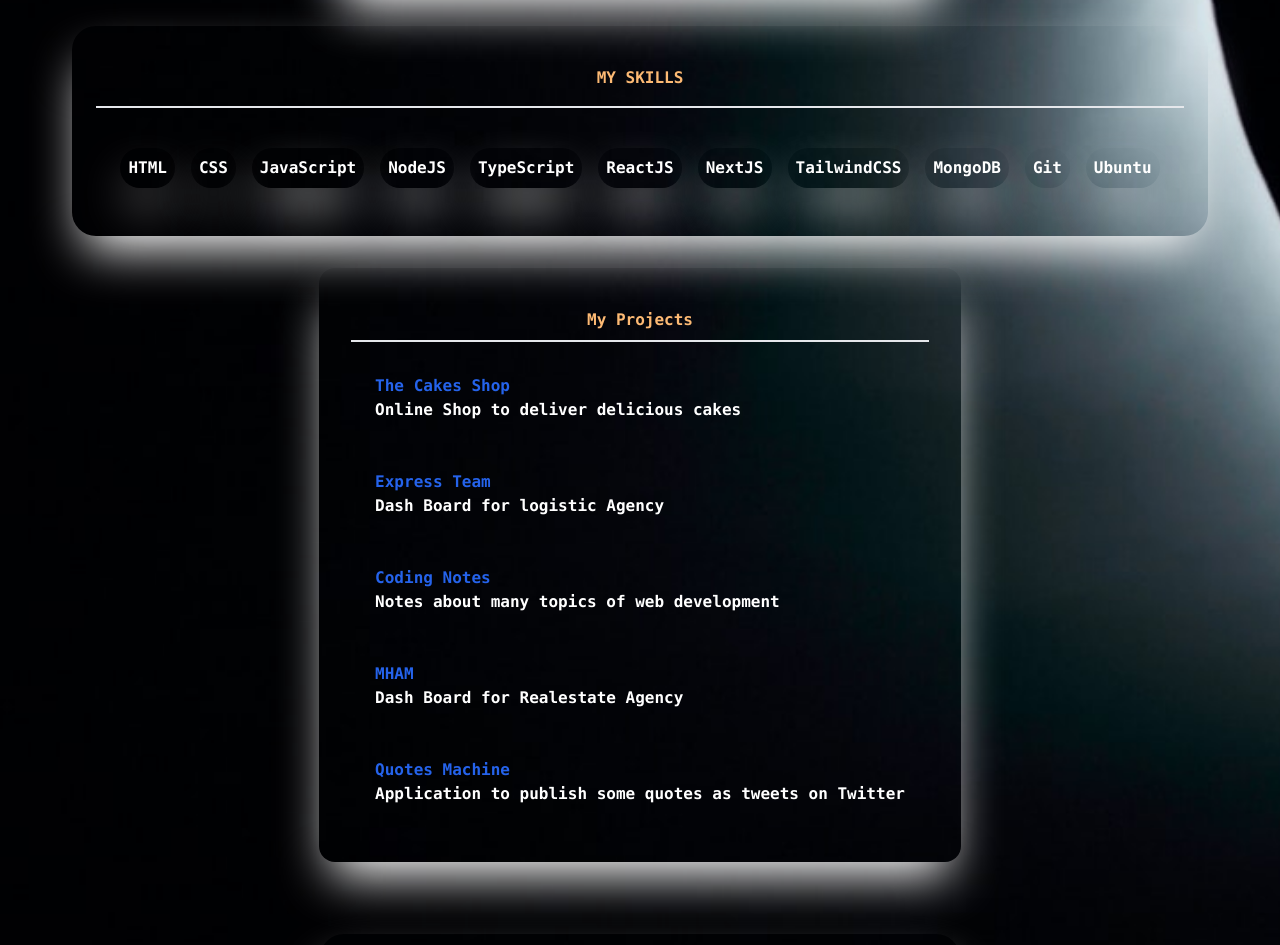
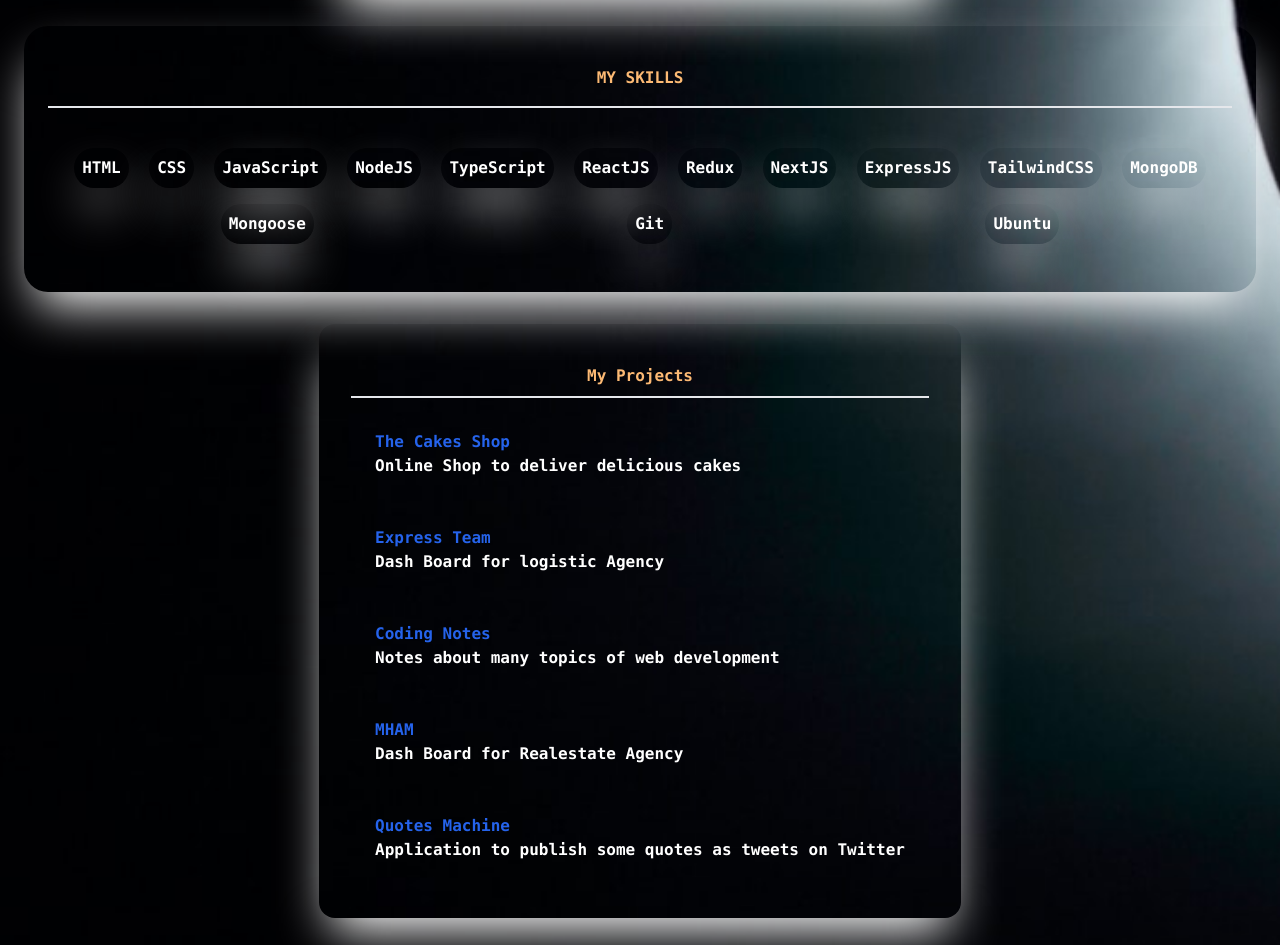
Before and after one commit to stormkid2009/portfolio, a Next.js app: page / in a window 1280 px wide. Shown: the part 1560-2505 px from the top of the page. Built offline with nearby package versions, Linux system fonts and the light colour scheme.

Commit message:
adding express mongoose redux to skills and delete unused files

```diff
--- a/components/main/sidebar.tsx
+++ /dev/null
@@ -1,12 +0,0 @@
-import React from 'react'
-import "tailwindcss/tailwind.css"
-
-function SideBar() {
-  return (
-    <div className='h-full bg-pyramids-img w-40'>
-
-    </div>
-  )
-}
-
-export default SideBar
--- a/components/main/skills/container.tsx
+++ b/components/main/skills/container.tsx
@@ -1,4 +1,6 @@
 import React from 'react'
+import TailwindCSS from './tailwindcss'
+
 import JavaScript from './javascript'
 import NextJS from './nextjs'
 import ReactJS from './reactjs'
@@ -9,25 +11,30 @@ import Git from './git'
 import HTML from './html'
 import CSS from './css'
 import Ubuntu from './ubuntu'
-import TailwindCSS from './tailwindcss'
+import ExpressJS from './expressjs'
+import Mongoose from './mongoose'
+import Redux from './redux'
 
 
 export default function SkillsContainer() {
   return (
       <div id="skills-section" className='shadow-2xl shadow-white rounded-3xl font-extrabold p-2 m-2'>
-        <div className='text-center font-mono text-orange-300  '>
+        <div className='text-center  text-orange-300  '>
           <h1 className='border-b-2 p-4 m-4'>MY SKILLS</h1>
         </div>
-    <div   className='flex flex-wrap justify-around font-mono  h-full   p-4 m-4 '>
+    <div   className='flex flex-wrap justify-around   h-full   p-4 m-4 '>
         <HTML />
         <CSS />
         <JavaScript />
         <NodeJS />
         <TypeScript />
         <ReactJS />
+        <Redux />
         <NextJS />
+        <ExpressJS />
         <TailwindCSS />
         <MongoDB />
+        <Mongoose />
         <Git />
         <Ubuntu />
     </div>
--- /dev/null
+++ b/components/main/skills/expressjs.tsx
@@ -0,0 +1,15 @@
+import React from 'react'
+import "tailwindcss/tailwind.css"
+
+
+function ExpressJS() {
+  return (
+    <div className='
+    rounded-full shadow-2xl shadow-white p-2 m-2
+    flex  items-center'>
+      <span>ExpressJS</span>
+    </div>
+  )
+}
+
+export default ExpressJS
--- /dev/null
+++ b/components/main/skills/mongoose.tsx
@@ -0,0 +1,15 @@
+import React from 'react'
+import "tailwindcss/tailwind.css"
+
+
+function Mongoose() {
+  return (
+    <div className='
+    rounded-full shadow-2xl shadow-white p-2 m-2
+    flex  items-center'>
+      <span>Mongoose</span>
+    </div>
+  )
+}
+
+export default Mongoose
--- /dev/null
+++ b/components/main/skills/redux.tsx
@@ -0,0 +1,15 @@
+import React from 'react'
+import "tailwindcss/tailwind.css"
+
+
+function Redux() {
+  return (
+    <div className='
+    rounded-full shadow-2xl shadow-white p-2 m-2
+    flex  items-center'>
+      <span>Redux</span>
+    </div>
+  )
+}
+
+export default Redux
--- a/pages/api/hello.ts
+++ /dev/null
@@ -1,13 +0,0 @@
-// Next.js API route support: https://nextjs.org/docs/api-routes/introduction
-import type { NextApiRequest, NextApiResponse } from 'next'
-
-type Data = {
-  name: string
-}
-
-export default function handler(
-  req: NextApiRequest,
-  res: NextApiResponse<Data>
-) {
-  res.status(200).json({ name: 'John Doe' })
-}
```
